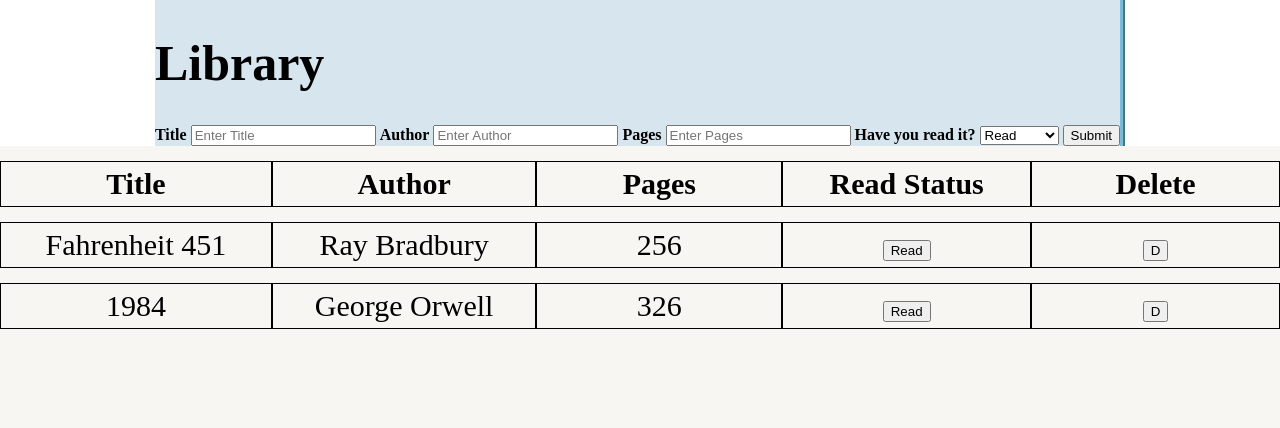
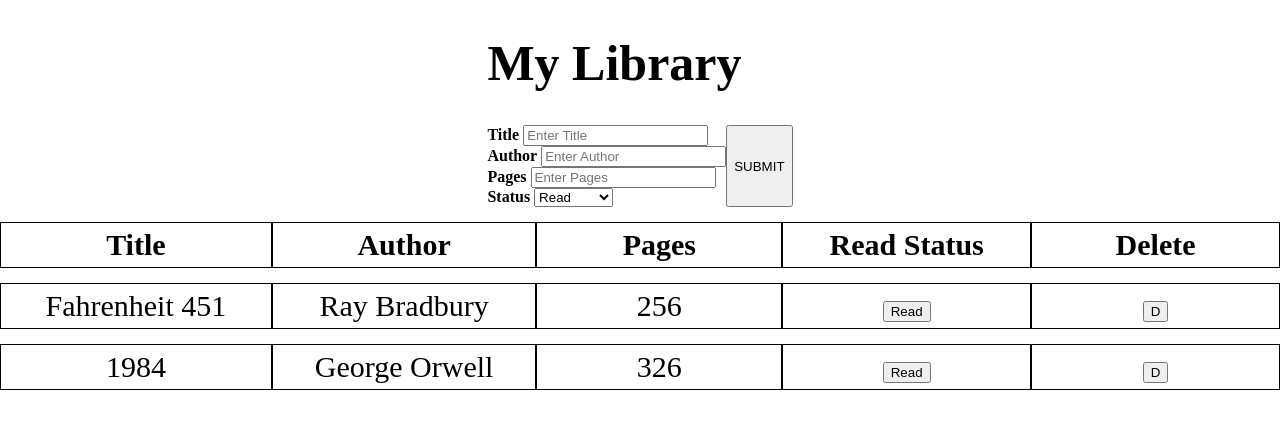
Before and after one commit to raynertjx/library, a plain HTML site: page index.html in a window 1280 px wide. Drawn offline with nearby package versions, Linux system fonts and the light colour scheme.

Commit message:
Touched up code

```diff
--- a/index.html
+++ b/index.html
@@ -1,6 +1,9 @@
 <!DOCTYPE html>
 <html lang="en">
 <head>
+  <link rel="preconnect" href="https://fonts.googleapis.com">
+  <link rel="preconnect" href="https://fonts.gstatic.com" crossorigin>
+  <link href="https://fonts.googleapis.com/css2?family=Roboto:wght@300;400;700&display=swap" rel="stylesheet">
   <link rel="stylesheet" href="style.css">
   <meta charset="UTF-8">
   <meta http-equiv="X-UA-Compatible" content="IE=edge">
@@ -9,28 +12,36 @@
 </head>
 <body>
   <div class="main">
-    <div class="leftcontainer">
+    <div class="uppercontainer">
       <div class="logo">
-        <h1>Library</h1>
+        <h1>My Library</h1>
       </div>
       <div class="form-popup">
         <form class="form-container" id="myForm" autocomplete="off">
+          <div class="form-field">
             <label for="title"><b>Title</b></label>
             <input type="text" id="booktitle" placeholder="Enter Title" name="title" required>
+          </div>
+          <div class="form-field">
             <label for="author"><b>Author</b></label>
             <input type="text" id="bookauthor" placeholder="Enter Author" name="author" required>
+          </div>
+          <div class="form-field">
             <label for="pages"><b>Pages</b></label>
             <input type="number" id="bookpages" placeholder="Enter Pages" name="pages" required>
-            <label for="readstatusmenu"><b>Have you read it?</b></label>
+          </div>
+          <div class="form-field">
+            <label for="readstatusmenu"><b>Status</b></label>
             <select name="readstatusmenu" id="readstatusmenu">
               <option value="Read">Read</option>
               <option value="Not Read">Not Read</option>
             </select>
-            <button type="button" id="submitbutton">Submit</button>
-          </form>
+          </div>
+        </form>
+        <button type="button" id="submitbutton" class="submitbutton">SUBMIT</button>
       </div>
     </div>
-    <div class="rightcontainer">
+    <div class="lowercontainer">
       <table class="table" id="table">
         <tr>
           <th class="title">Title</th>
```
